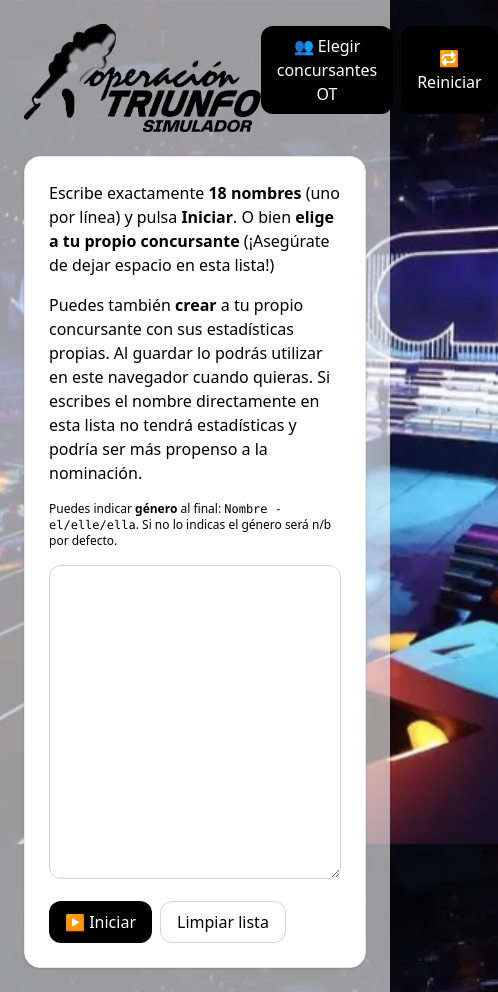
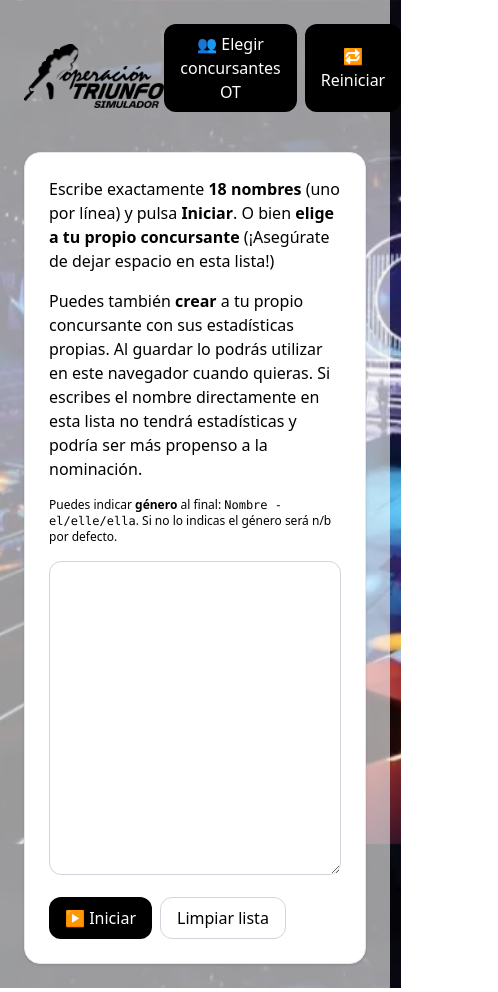
Before and after one commit to DavidWhite92/simulador-ot, a React (Vite) app: page / in a window 390 px wide. Shown: the whole page, 498 px wide, since content can reach past the window. Built offline with nearby package versions, Linux system fonts and the light colour scheme.

Commit message:
Ahora el logo se ve más pequeño en dispositivos móviles Test 1

```diff
--- a/src/SimuladorOT.jsx
+++ b/src/SimuladorOT.jsx
@@ -2564,7 +2564,8 @@ export default function SimuladorOT() {
         <img
           src="/LogoOT2005_Negro.png"
           alt="Simulador Web de Operación Triunfo"
-          className="h-[6.75rem] w-auto" // ajusta tamaño según necesites
+          className="h-16 sm:h-20 md:h-[6.75rem] w-auto transition-all duration-300"
+          style={{ objectFit: "contain" }}
         />
         <div className="flex gap-2">
           <div className="flex gap-2 mb-4">
```
